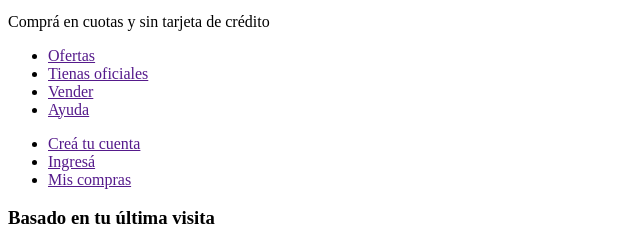
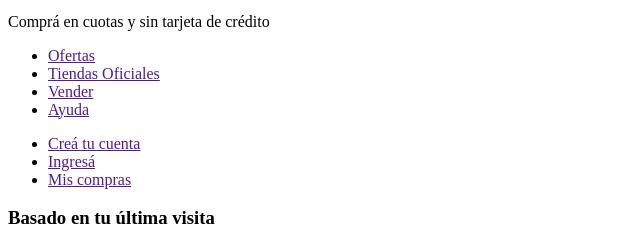
Before and after one commit to natts159/Mercado_Liebre, a website: page views/home.html in a window 1280 px wide. Shown: the part 362-601 px from the top of the page, 0-640 px from the left. Drawn offline with Linux system fonts and the light colour scheme.

Commit message:
corrección de errores

```diff
--- a/views/home.html
+++ b/views/home.html
@@ -17,7 +17,7 @@
         <nav>
             <ul>
                 <li><a href="">Ofertas</a></li>
-                <li><a href="">Tienas oficiales</a></li>
+                <li><a href="">Tiendas Oficiales</a></li>
                 <li><a href="">Vender</a></li>
                 <li><a href="">Ayuda</a></li>
             </ul>
```
